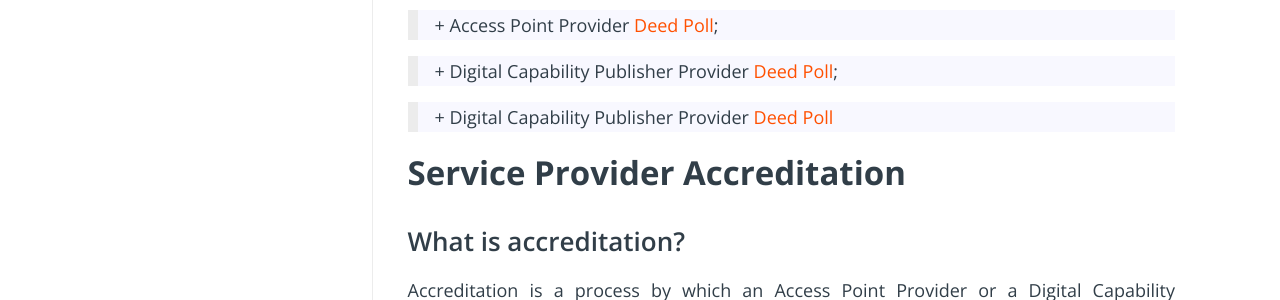
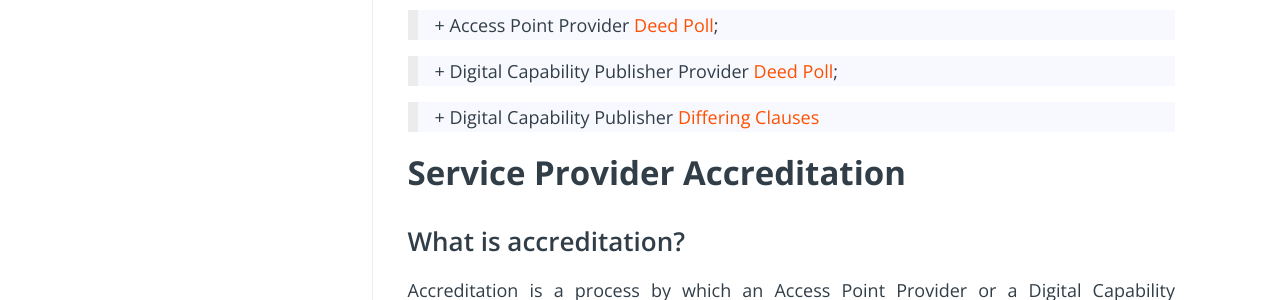
Before and after one commit to Digital-Business-Council/Digital-Business-Council.github.io, a Jekyll site: the page built from pages/service-provider-zone/get-accredited.md, in a window 1280 px wide and 900 px high, scrolled down 755 px. Shown: the part 155-455 px from the top of the window. Built offline with Jekyll 4.4.1, drawn with Linux system fonts in a browser that asks for light colours; comment, search, counter and statistics services are not loaded.

Commit message:
Update get-accredited.md

```diff
--- a/pages/service-provider-zone/get-accredited.md
+++ b/pages/service-provider-zone/get-accredited.md
@@ -16,7 +16,7 @@ Due to the nature of a deed poll as a unilateral agreement, the declarations can
 
 >   + Digital Capability Publisher Provider [Deed Poll]({{site.url | absolute}}/assets/Digital Capability Publisher Service Provider Deed Poll - V2 - DRAFT.pdf);
 
->   + Digital Capability Publisher Provider [Deed Poll]({{site.url | absolute}}/assets/Differing Clauses for Digital Capability Publisher Deed Poll.pdf)
+>   + Digital Capability Publisher [Differing Clauses]({{site.url | absolute}}/assets/Differing Clauses for Digital Capability Publisher Deed Poll.pdf)
 
 
 # Service Provider Accreditation
```
